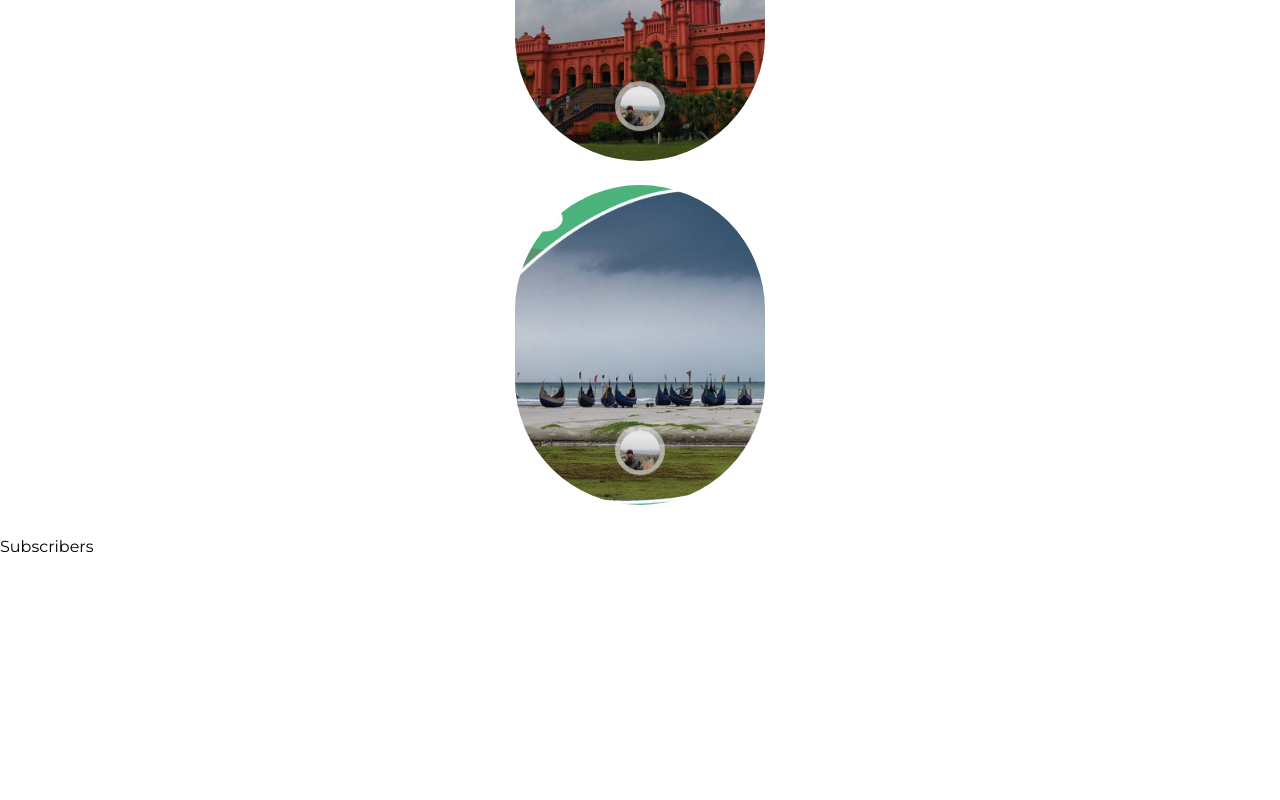
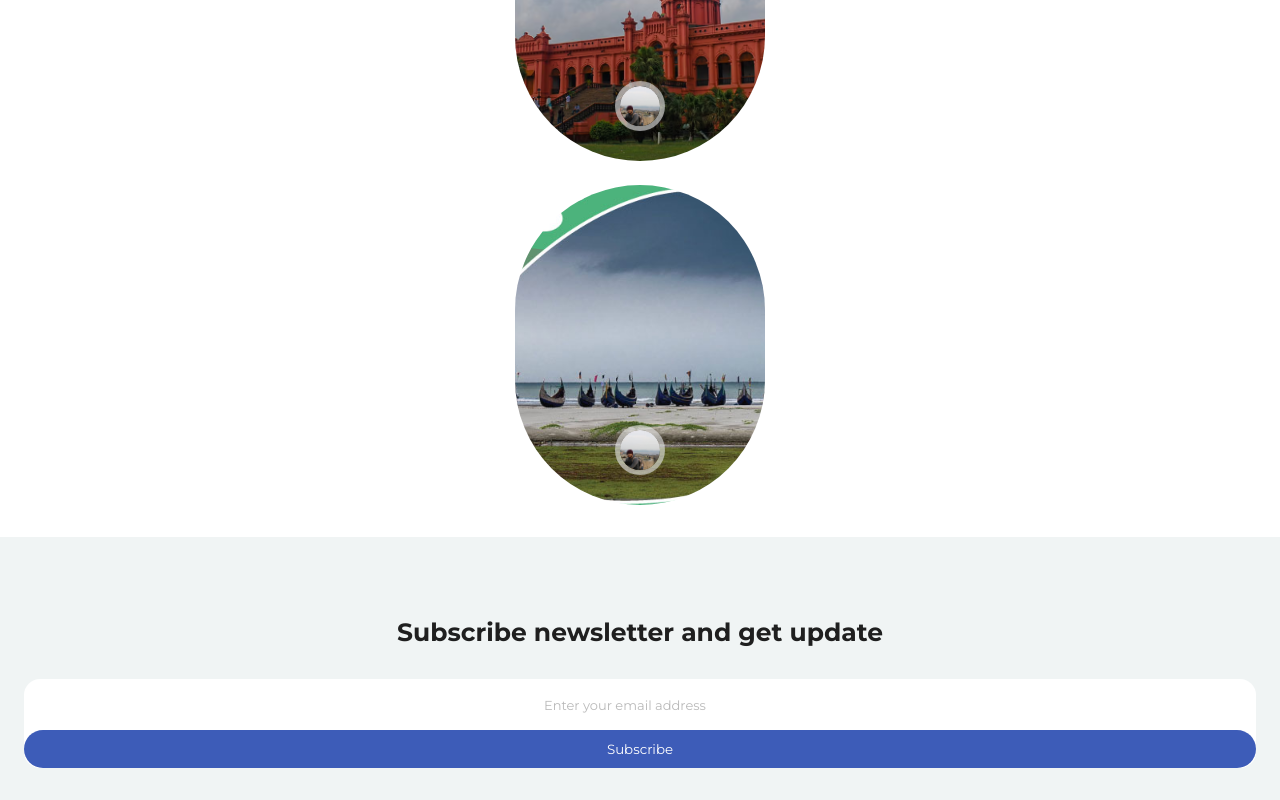
Before and after one commit to rezwanulislamrimel/Drive, a React (Vite) app: page / in a window 1280 px wide. Shown: the part 5081-5881 px from the top of the page. Before the commit the page ends 5637 px from the top, so only its background shows below. Built offline with nearby package versions, Linux system fonts and the light colour scheme.

Commit message:
subscribe section added

```diff
--- a/src/Components/Subscribers/Subscribers.jsx
+++ b/src/Components/Subscribers/Subscribers.jsx
@@ -1,7 +1,17 @@
 import React from "react";
 
-function Subscribers() {
-  return <div>Subscribers</div>;
-}
+const Subscribers = () => {
+  return (
+    <div className="subscribe section ">
+      <div className="sectionContainer container">
+        <h2>Subscribe newsletter and get update</h2>
+        <div className="inputDiv flex">
+          <input type="text" placeholder="Enter your email address" />
+          <button className="btn">Subscribe</button>
+        </div>
+      </div>
+    </div>
+  );
+};
 
 export default Subscribers;
--- a/src/main.css
+++ b/src/main.css
@@ -486,4 +486,34 @@
 .travelers .sectionContainer .tavelersContainer .sinlgeTraveler:hover .travelerImg {
   bottom: 110px;
   transition: 1s ease-in-out;
+}
+
+.subscribe {
+  background: var(--secondaryColor);
+}
+.subscribe .sectionContainer {
+  text-align: center;
+}
+.subscribe .sectionContainer .inputDiv {
+  margin-top: 1rem;
+  flex-direction: column;
+  background: var(--whiteColor);
+  border-radius: 1rem;
+}
+.subscribe .sectionContainer .inputDiv input {
+  border: none;
+  outline: none;
+  background: transparent;
+  padding: 1rem 0.5rem;
+}
+.subscribe .sectionContainer .inputDiv input::-moz-placeholder {
+  font-size: 13px;
+  opacity: 0.5;
+}
+.subscribe .sectionContainer .inputDiv input::placeholder {
+  font-size: 13px;
+  opacity: 0.5;
+}
+.subscribe .sectionContainer .inputDiv .btn {
+  width: 100%;
 }/*# sourceMappingURL=main.css.map */
--- a/src/main.scss
+++ b/src/main.scss
@@ -539,3 +539,40 @@
         }
     }
 }
+
+//! Travelers section styling end here
+
+//* Subscribe section styling start here
+
+.subscribe {
+    background: var(--secondaryColor);
+    .sectionContainer {
+        text-align: center;
+        .inputDiv {
+            margin-top: 1rem;
+            flex-direction: column;
+            background: var(--whiteColor);
+            border-radius: 1rem;
+
+            input {
+                border: none;
+                outline: none;
+                background: transparent;
+                padding: 1rem 0.5rem;
+                &::placeholder {
+                    font-size: 13px;
+                    opacity: 0.5;
+                }
+            }
+            .btn {
+                width: 100%;
+            }
+        }
+    }
+}
+
+//todo Subscribe section styling end here
+
+
+
+// Footer section star here
```
Also changed, not shown: 1 other file (tests, documents, lock files or other folders).
